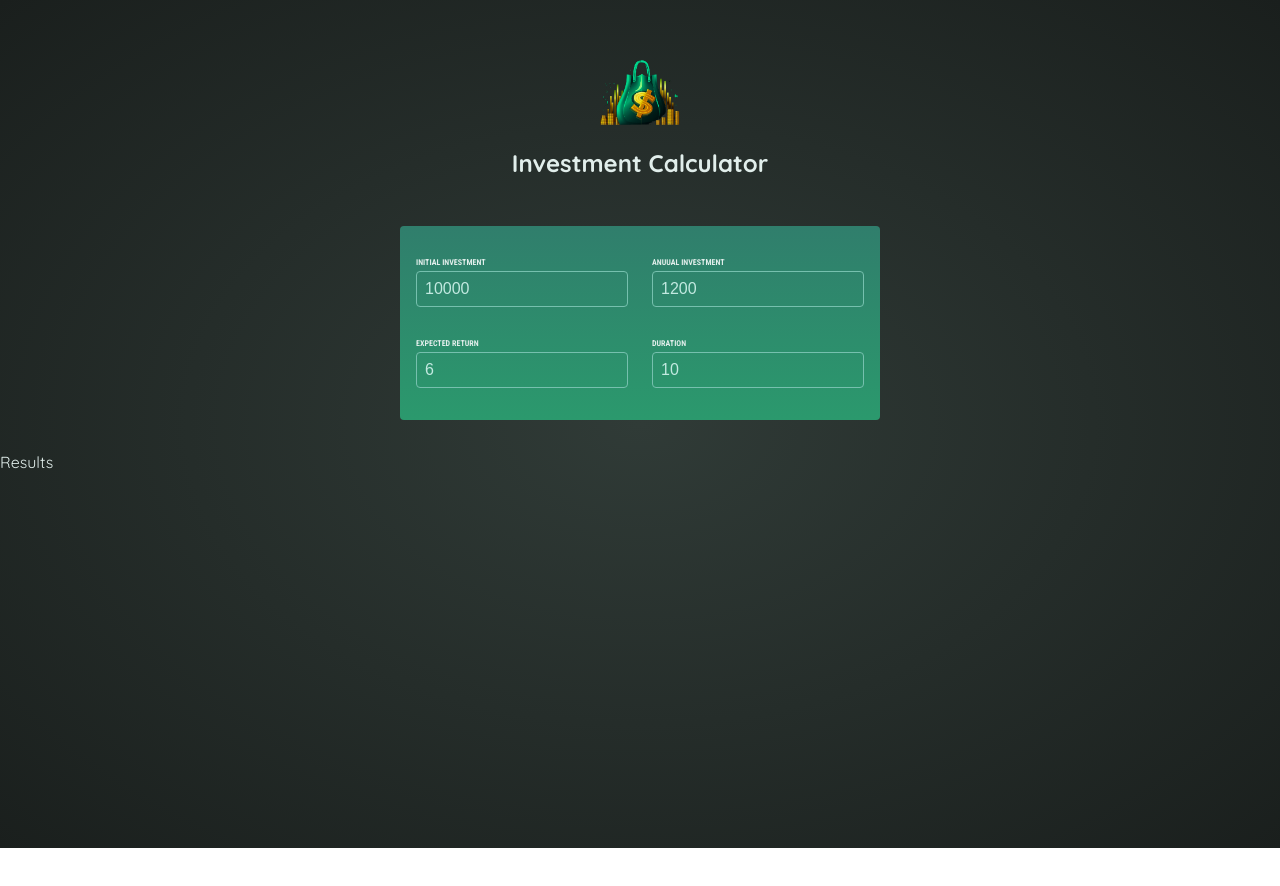
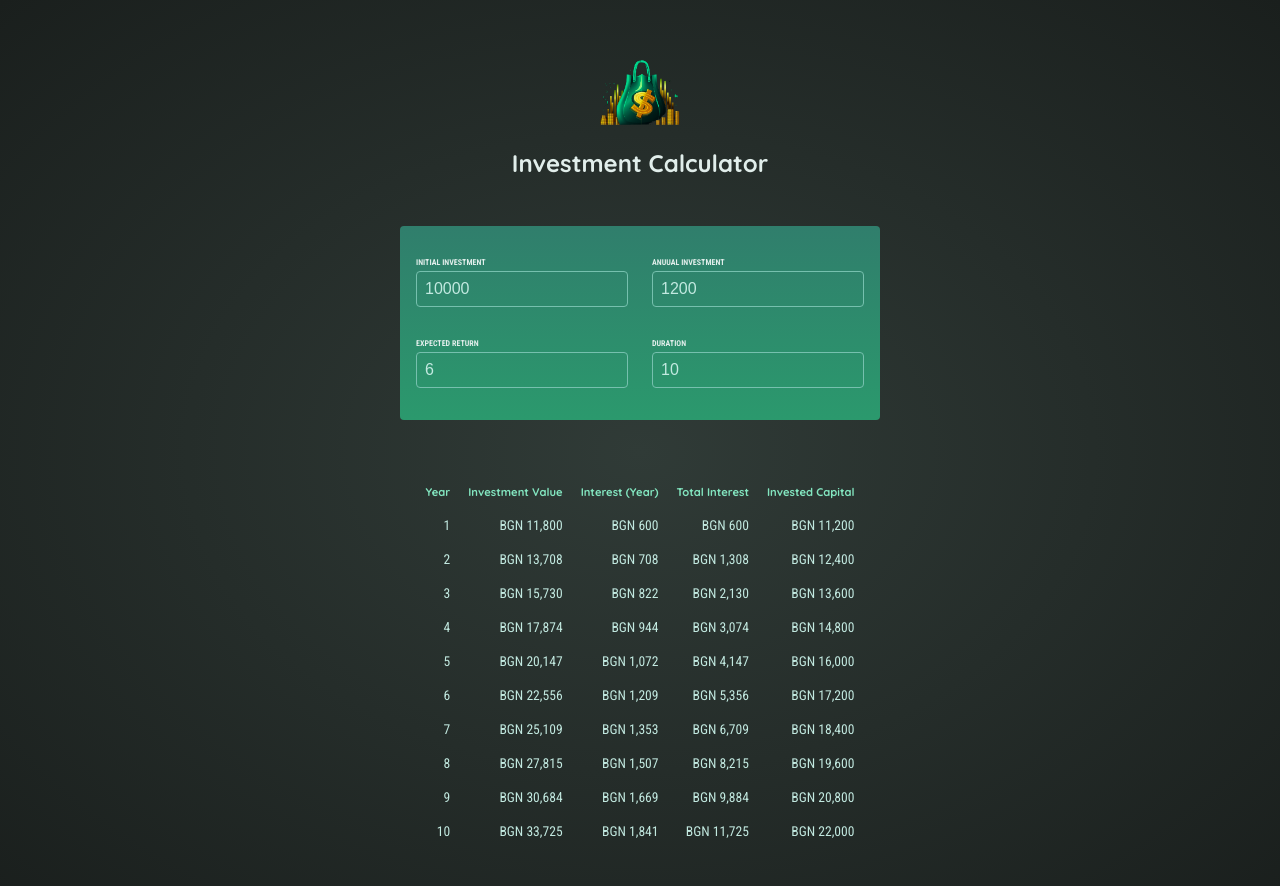
Before and after one commit to dsimplichev/ReactJS---Invest-Calculator, a React (Vite) app: page / in a window 1280 px wide. Shown: the top 886 px of the page. Before the commit the page ends 848 px from the top, so only its background shows below. Built offline with nearby package versions, Linux system fonts and the light colour scheme.

Commit message:
add table and work need some fix

```diff
--- a/src/components/Results/Results.jsx
+++ b/src/components/Results/Results.jsx
@@ -1,8 +1,34 @@
-import { calculateInvestmentResults } from "../../util/investment"
+import { calculateInvestmentResults, formatter } from "../../util/investment"
 
 export default function Results({input}) {
-    const resultData = calculateInvestmentResults(input)
+    const resultsData = calculateInvestmentResults(input)
+    const initialInvestment = resultsData[0].valueEndOfYear - resultsData[0].interest - resultsData[0].annualInvestment;
+
     return (
-    <p>Results</p>
+    <table id='result'>
+        <thead>
+            <tr>
+                <th>Year</th>
+                <th>Investment Value</th>
+                <th>Interest (Year)</th>
+                <th>Total Interest</th>
+                <th>Invested Capital</th>
+            </tr>
+        </thead>
+        <tbody>
+            {resultsData.map(yearData => {
+                const totalInterest = yearData.valueEndOfYear - yearData.annualInvestment * yearData.year - initialInvestment;
+                const totalAmountInvested = yearData.valueEndOfYear - totalInterest;
+                return <tr key={yearData.year}>
+                    <td>{yearData.year}</td>
+                    <td>{formatter.format(yearData.valueEndOfYear)}</td>
+                    <td>{formatter.format(yearData.interest)}</td>
+                    <td>{formatter.format(totalInterest)}</td>
+                    <td>{formatter.format(totalAmountInvested)}</td>
+                </tr>
+            })}
+        </tbody>
+
+    </table>
  )
 }
--- a/src/util/investment.js
+++ b/src/util/investment.js
@@ -32,7 +32,7 @@
 // Example Usage: formatter.format(1000) => yields "$1,000"
 export const formatter = new Intl.NumberFormat('en-US', {
   style: 'currency',
-  currency: 'USD',
+  currency: 'BGN',
   minimumFractionDigits: 0,
   maximumFractionDigits: 0,
 });
```
